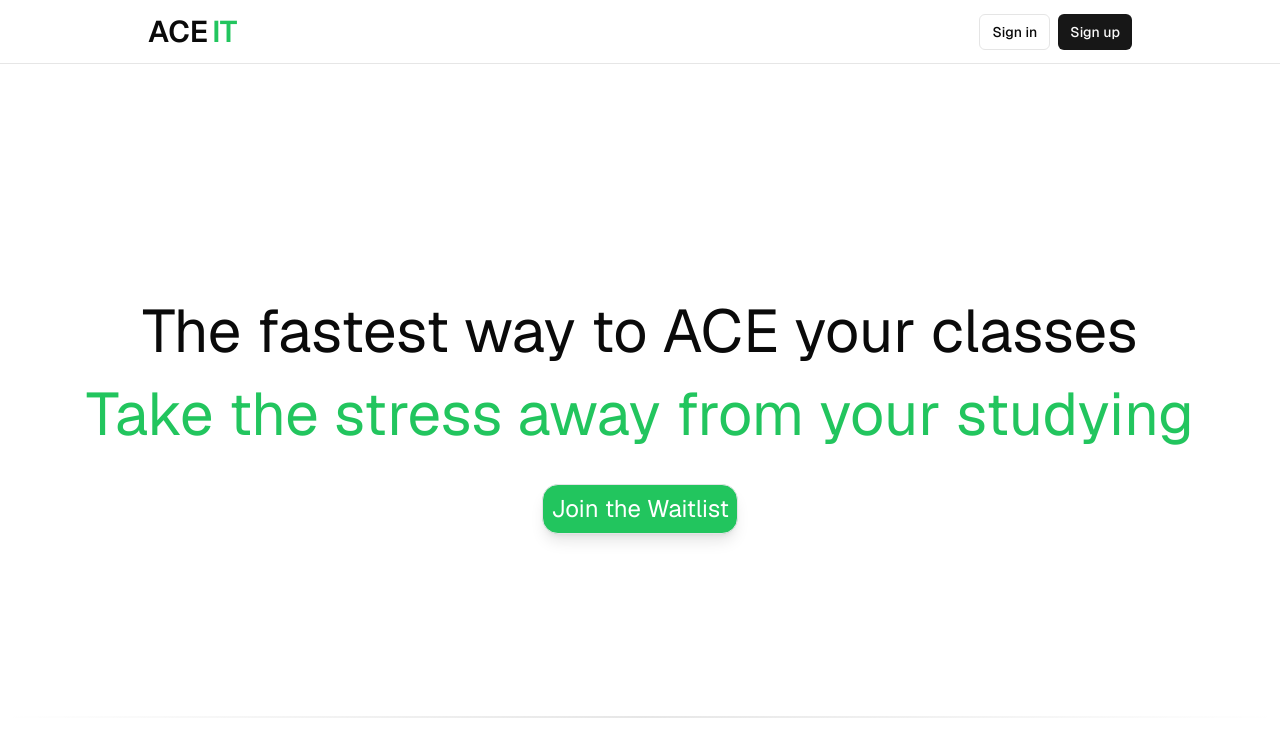
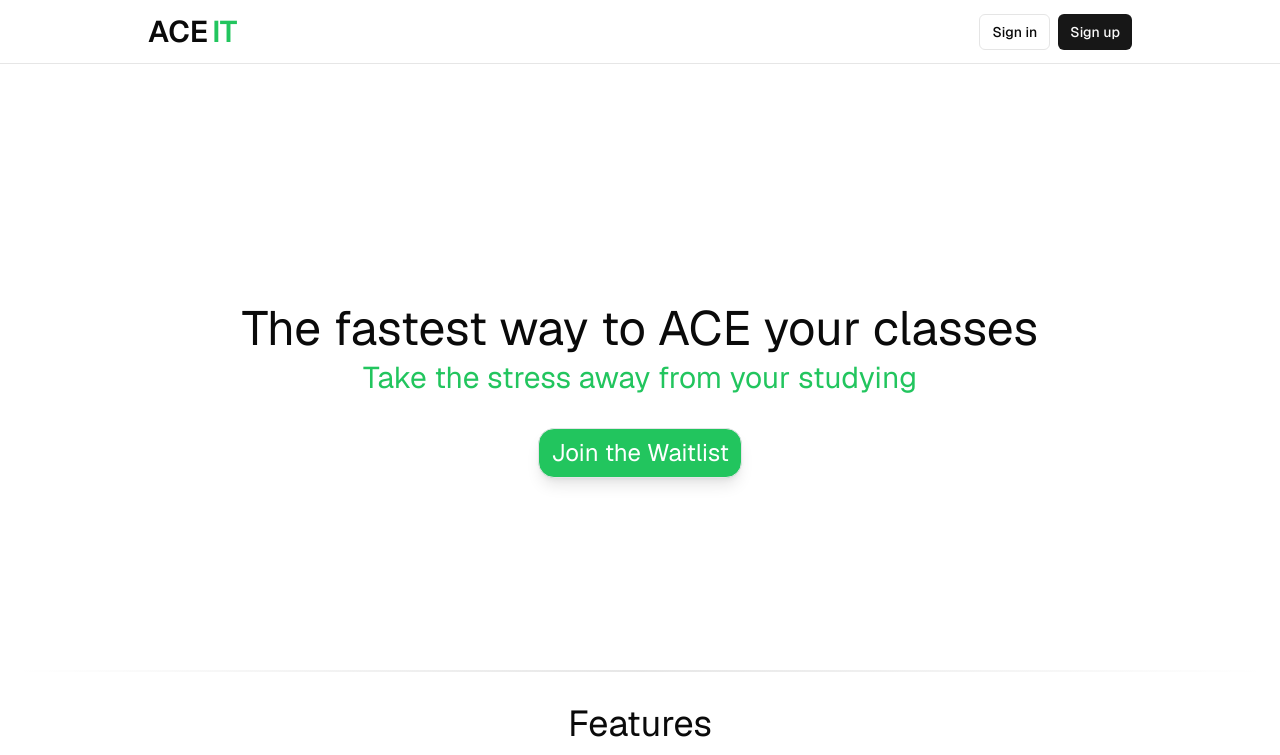
Before and after one commit to ousamuel/ace-it, a Next.js app: page / in a window 1280 px wide. Shown: the top 755 px of the page. Built offline with nearby package versions, Linux system fonts and the light colour scheme; no server answers.

Commit message:
changes to frontend and added protection to /protected

```diff
--- a/app/(auth-pages)/layout.tsx
+++ b/app/(auth-pages)/layout.tsx
@@ -3,6 +3,7 @@ export default async function Layout({
 }: {
   children: React.ReactNode;
 }) {
+
   return (
     <div className="max-w-full flex flex-col gap-12 items-center">{children}</div>
   );
--- a/app/layout.tsx
+++ b/app/layout.tsx
@@ -46,7 +46,7 @@ export default function RootLayout({
                   {!hasEnvVars ? <EnvVarWarning /> : <HeaderAuth />}
                 </div>
               </nav>
-              <div className="flex flex-col w-full grow">
+              <div className="flex flex-col w-full grow px-3">
                 {children}
               </div>
 
--- a/app/page.tsx
+++ b/app/page.tsx
@@ -9,7 +9,7 @@ export default async function Index() {
       <Hero />
       <div className="w-full p-[1px] bg-gradient-to-r from-transparent via-foreground/10 to-transparent my-8" />
       <div className="flex flex-col gap-5 justify-center items-center pt-0">
-        <p className="text-5xl">Features</p>
+        <p className="text-4xl">Features</p>
         <div className="max-w-7xl mx-auto p-4 grid gap-8 grid-cols-1 sm:grid-cols-2 lg:grid-cols-3">
 
           {/* Card 1: Thinking AI Flashcard */}
--- a/app/protected/calendar/page.tsx
+++ b/app/protected/calendar/page.tsx
@@ -45,7 +45,7 @@ export default function Calendar({ searchParams }: { searchParams: Message }) {
     fetchUserAndEvents();
   }, [supabase, events]); // Add supabase to the dependency array
 
-  const handleChange = (e) => {
+  const handleChange = (e: any) => {
     setFormData({
       ...formData,
       [e.target.name]: e.target.value,
@@ -114,7 +114,10 @@ export default function Calendar({ searchParams }: { searchParams: Message }) {
             <option value="other">Other</option>
           </select>
 
-          <SubmitButton formAction={addEventAction} pendingText="Adding Event...">
+          <SubmitButton
+            formAction={addEventAction}
+            pendingText="Adding Event..."
+          >
             Add Event
           </SubmitButton>
           <FormMessage message={searchParams} />
--- /dev/null
+++ b/app/protected/layout.tsx
@@ -0,0 +1,26 @@
+import { createClient } from "@/utils/supabase/server";
+import { redirect } from "next/navigation";
+
+export default async function Layout({
+  children,
+}: {
+  children: React.ReactNode;
+}) {
+  const supabase = createClient();
+
+  const {
+    data: { user },
+  } = await supabase.auth.getUser();
+
+  if (!user) {
+    return redirect("/sign-in");
+  }
+  if (
+    user.email != "gtuyishime02@gmail.com" &&
+    user.email != "coinchip167@gmail.com"
+  ) {
+    return redirect("/waitlist");
+  }
+
+  return <>{children}</>;
+}
--- a/components/header-auth.tsx
+++ b/components/header-auth.tsx
@@ -47,7 +47,7 @@ export default async function AuthButton() {
     );
   }
   return user ? (
-    <div className="flex items-center gap-4">
+    <div className="flex items-center gap-4 text-sm">
       Hey, {user.email}!
       <form action={signOutAction}>
         <Button type="submit" variant={"outline"}>
--- a/components/hero.tsx
+++ b/components/hero.tsx
@@ -4,17 +4,17 @@ import Link from "next/link";
 
 export default function Header() {
   return (
-    <div className="flex flex-col gap-8 items-center py-[150px] pb-[150px]">
-      <div className="text-5xl lg:text-6xl !leading-tight mx-auto text-center">
+    <div className="flex flex-col gap-8 items-center py-[10vh] md:py-[20vh]">
+      <div className="!leading-tight mx-auto text-center">
         <div className="flex flex-col gap-2 p">
-          <h1>The fastest way to ACE your classes{" "}</h1>
-          <h1 className="text-green-500">Take the stress away from your studying</h1>
+          <h1 className='text-4xl lg:text-5xl'>The fastest way to ACE your classes{" "}</h1>
+          <h1 className="text-2xl lg:text-3xl text-green-500">Take the stress away from your studying</h1>
         </div>
       </div>
       <button className={`
-        p-2 bg-green-500 text-2xl lg:text-2xl text-white
+        p-2 px-3 bg-green-500 text-2xl lg:text-2xl text-white
         border border-zinc-200 shadow-lg rounded-2xl hover:bg-green-500
-        hover:text-white hover:text-4xl
+        hover:text-white hover:text-3xl
         hover:shadow-xl hover:shadow-green-500/50
         transition-all duration-300 ease-in-out transform`}><Link href="/sign-up">
           Join the Waitlist</Link></button>
```
